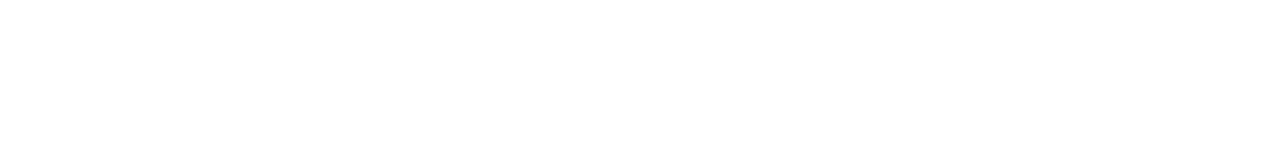
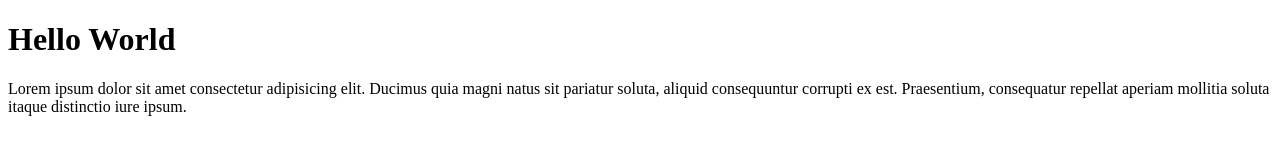
Before and after one commit to faysalkhan837/my-first-github-repo, a plain HTML site: page index.html in a window 1280 px wide. Drawn offline with Linux system fonts and the light colour scheme.

Commit message:
new updet

```diff
--- a/index.html
+++ b/index.html
@@ -6,6 +6,7 @@
     <title>My Ever First GitHub Repo</title>
 </head>
 <body>
-
+    <h1>Hello World</h1>
+    <p>Lorem ipsum dolor sit amet consectetur adipisicing elit. Ducimus quia magni natus sit pariatur soluta, aliquid consequuntur corrupti ex est. Praesentium, consequatur repellat aperiam mollitia soluta itaque distinctio iure ipsum.</p>
 </body>
 </html>
```
